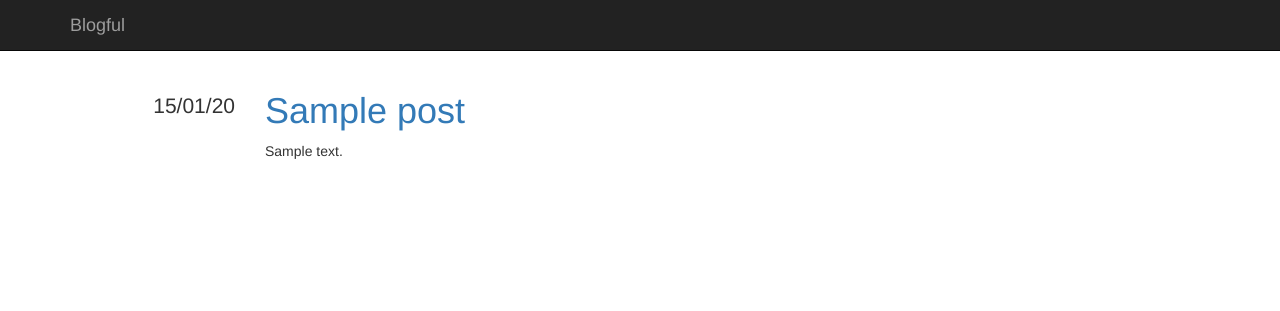
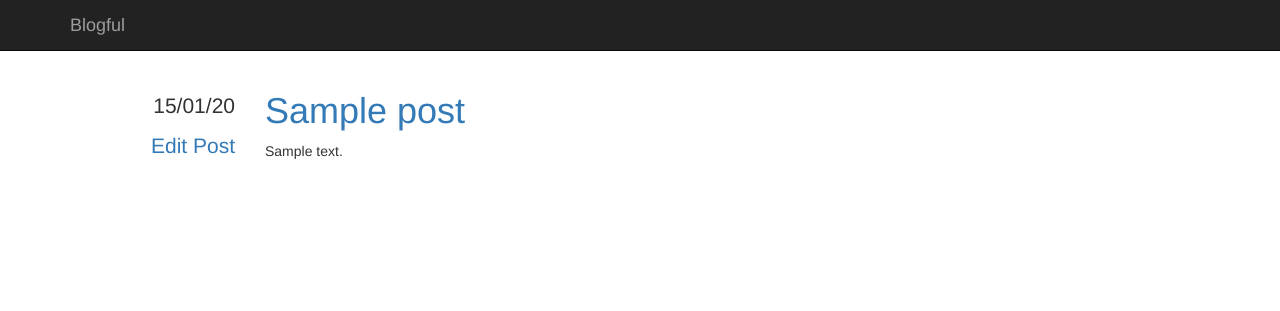
Before and after one commit to sambbaron/blogful, a Flask app: page /post/1 in a window 1280 px wide. Shown: the top 311 px of the page. Run offline with Flask 2, Linux system fonts and the light colour scheme; tables that the repository leaves empty hold one stand-in row (values such as "Sample post"); parts of the project's set-up code (start-up, migrations or seed data) failed here and were passed over; some libraries are stand-ins or nearby versions.

Commit message:
Edit post view

```diff
--- a/blog/templates/macros.html
+++ b/blog/templates/macros.html
@@ -8,6 +8,7 @@
                 {{ post.datetime | dateformat("%d/%m/%y") }}
             </li>
         </ul>
+        <a href="/post/{{post.id}}/edit" title="Click to edit post">Edit Post</a>
     </div>
     <div class="col-md-10">
         <h1 class="post-title">
--- a/blog/views.py
+++ b/blog/views.py
@@ -9,6 +9,8 @@ from models import Post
 
 # Mistune - markdown parser for submitting formatted blog posts
 import mistune
+# Html2Text - convert html to markdown
+import html2text
 # Flask objects for form post
 from flask import request, redirect, url_for
 
@@ -48,7 +50,7 @@ def posts(page=1, paginate_by=10):
         total_pages=total_pages
     )
 
-# GET request for adding post
+# GET request for adding new post
 @app.route("/post/add", methods=["GET"])
 def add_post_get():
     return render_template("add_post.html")
@@ -73,3 +75,20 @@ def single_post(id=1):
     posts = posts.filter(Post.id == id).all()
     return render_template("posts.html",
         posts=posts)
+
+# GET request for editing existing post
+@app.route("/post/<int:id>/edit", methods=["GET"])
+def edit_post_get(id=1):
+    post = session.query(Post)
+    post = post.filter(Post.id == id).first()
+    return render_template("edit_post.html", post_title=post.title, post_content=html2text.html2text(post.content))
+
+# POST request for adding post
+@app.route("/post/<int:id>/edit", methods=["POST"])
+def edit_post_post(id=1):
+    post = session.query(Post)
+    post = post.filter(Post.id == id).first()
+    post.title=request.form["title"]
+    post.content=mistune.markdown(request.form["content"])
+    session.commit()
+    return redirect(url_for("posts"))
--- a/requirements.txt
+++ b/requirements.txt
@@ -10,6 +10,7 @@ SQLAlchemy==0.9.8
 Werkzeug==0.10
 alembic==0.7.4
 argparse==1.2.1
+html2text==2014.12.29
 itsdangerous==0.24
 mistune==0.5
 psycopg2==2.5.4
```
Also changed, not shown: blog/templates/edit_post.html (added, +21 -0 lines).
